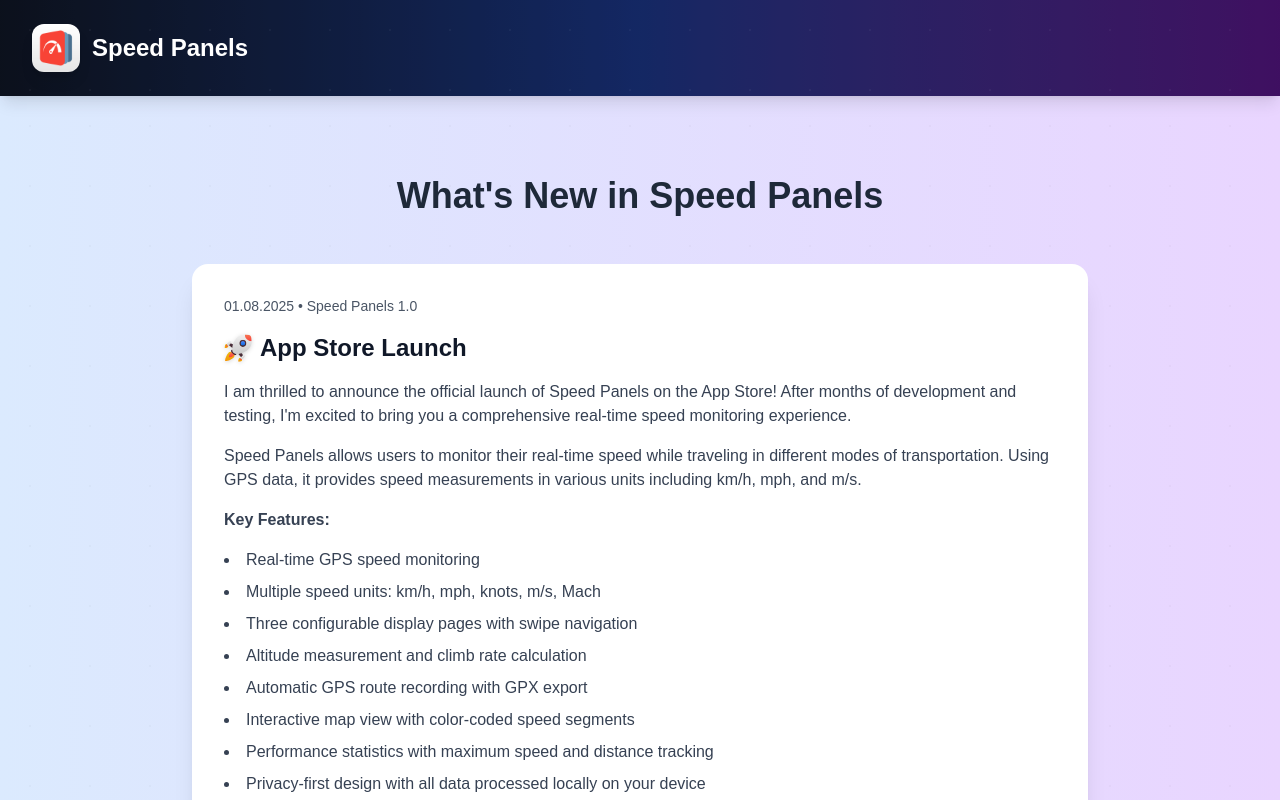
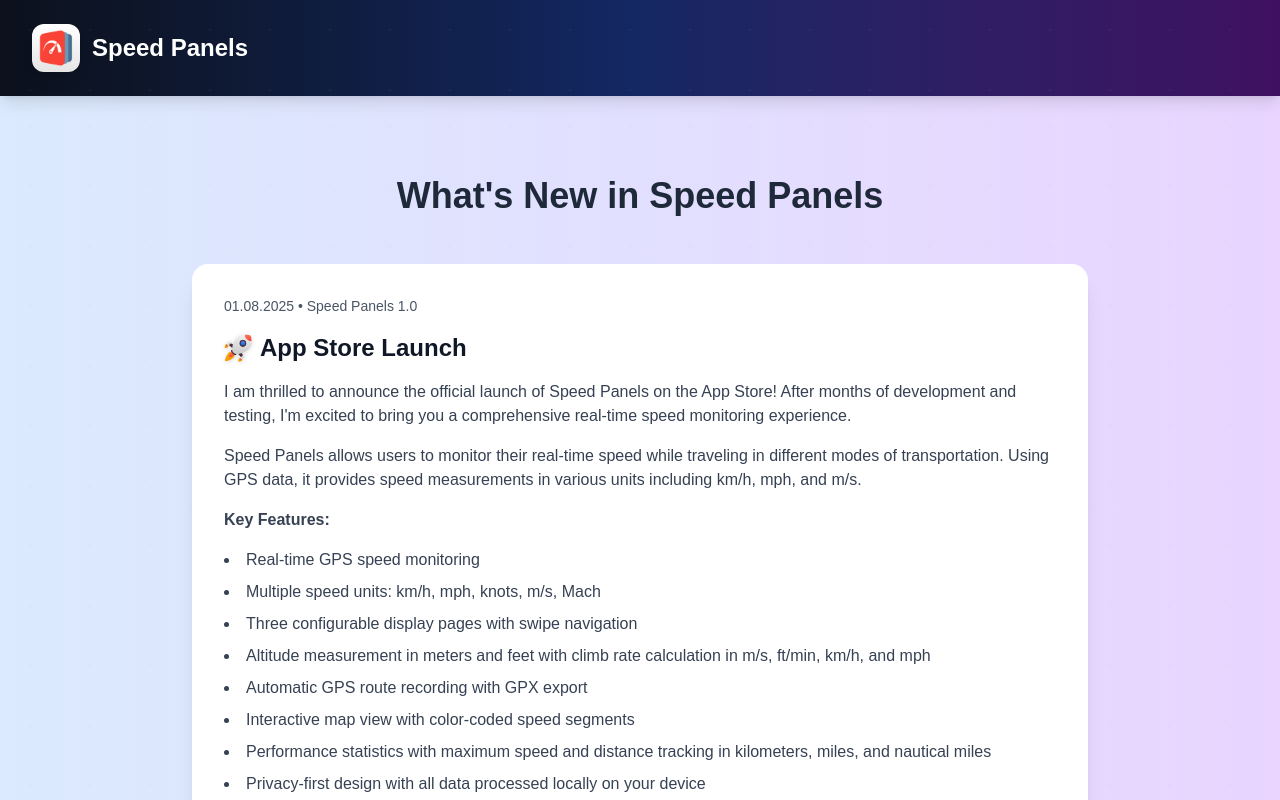
Before and after one commit to jan-dre/speedpanels, a Next.js app: page /changelog in a window 1280 px wide. Shown: the top 800 px of the page. Built offline with nearby package versions, Linux system fonts and the light colour scheme.

Commit message:
Update Webseite

```diff
--- a/app/changelog/page.tsx
+++ b/app/changelog/page.tsx
@@ -105,10 +105,10 @@ export default function Changelog() {
               <li>Real-time GPS speed monitoring</li>
               <li>Multiple speed units: km/h, mph, knots, m/s, Mach</li>
               <li>Three configurable display pages with swipe navigation</li>
-              <li>Altitude measurement and climb rate calculation</li>
+              <li>Altitude measurement in meters and feet with climb rate calculation in m/s, ft/min, km/h, and mph</li>
               <li>Automatic GPS route recording with GPX export</li>
               <li>Interactive map view with color-coded speed segments</li>
-              <li>Performance statistics with maximum speed and distance tracking</li>
+              <li>Performance statistics with maximum speed and distance tracking in kilometers, miles, and nautical miles</li>
               <li>Privacy-first design with all data processed locally on your device</li>
             </ul>
             <p className="text-gray-700 mb-4">
--- a/app/page.tsx
+++ b/app/page.tsx
@@ -208,7 +208,7 @@ export default function Home() {
                 <img src="/Icons/ruler.svg" alt="Ruler" className="w-16 h-16 rounded-xl" />
               </div>
               <h3 className="text-xl font-semibold mb-3 text-white">Multiple Speed Units</h3>
-              <p className="text-gray-300">Choose from km/h, mph, knots, m/s, and Mach. All data is displayed locally on your device for privacy and performance.</p>
+              <p className="text-gray-300">Choose from km/h, mph, knots, m/s, and Mach. Switch between units instantly to match your preferred measurement system.</p>
             </div>
 
             <div className="text-center p-8 bg-white/10 backdrop-blur-sm rounded-2xl border border-white/20 hover:bg-white/20 transition-all duration-300 hover:scale-105 group">
--- a/app/supporter/page.tsx
+++ b/app/supporter/page.tsx
@@ -368,7 +368,7 @@ export default function Supporter() {
                 <h3 className="text-lg font-semibold text-gray-900 mb-4">What I Do</h3>
                 <p className="text-gray-700">
                   I focus on creating an intuitive and useful app that solves real problems. Speed Panels is designed
-                  to help you monitor your speed with precision and style, whether you're driving, cycling,
+                  to help you monitor your speed with style and ease, whether you're driving, cycling,
                   or just curious about your velocity.
                 </p>
               </div>
```
